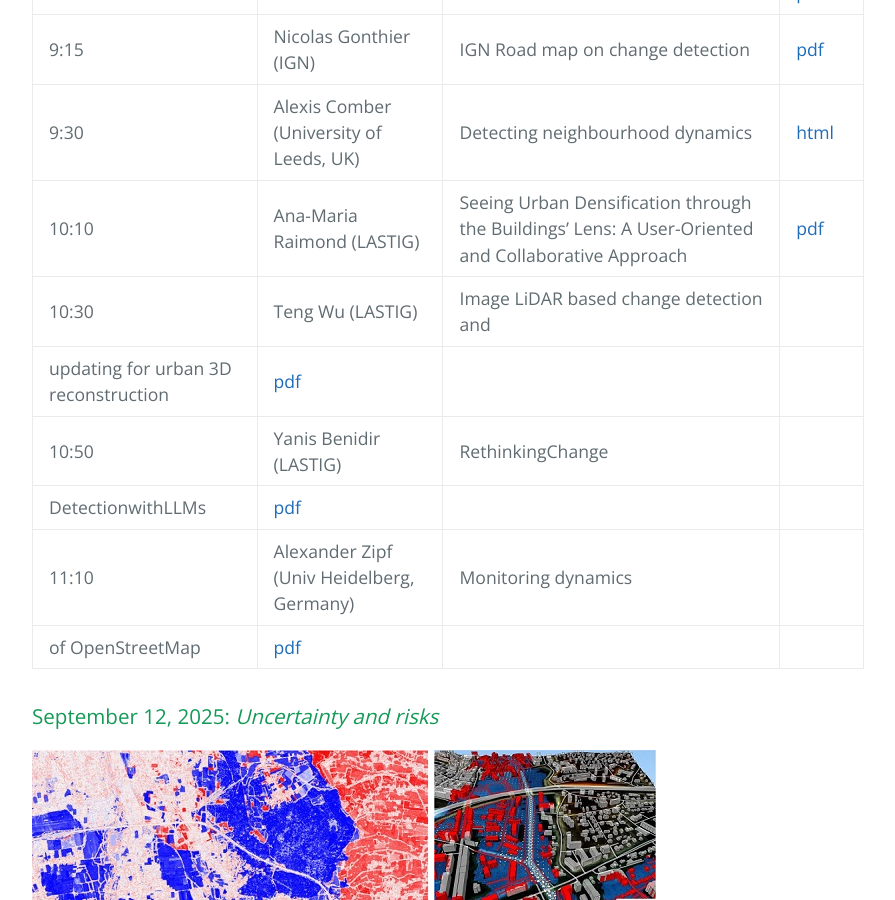
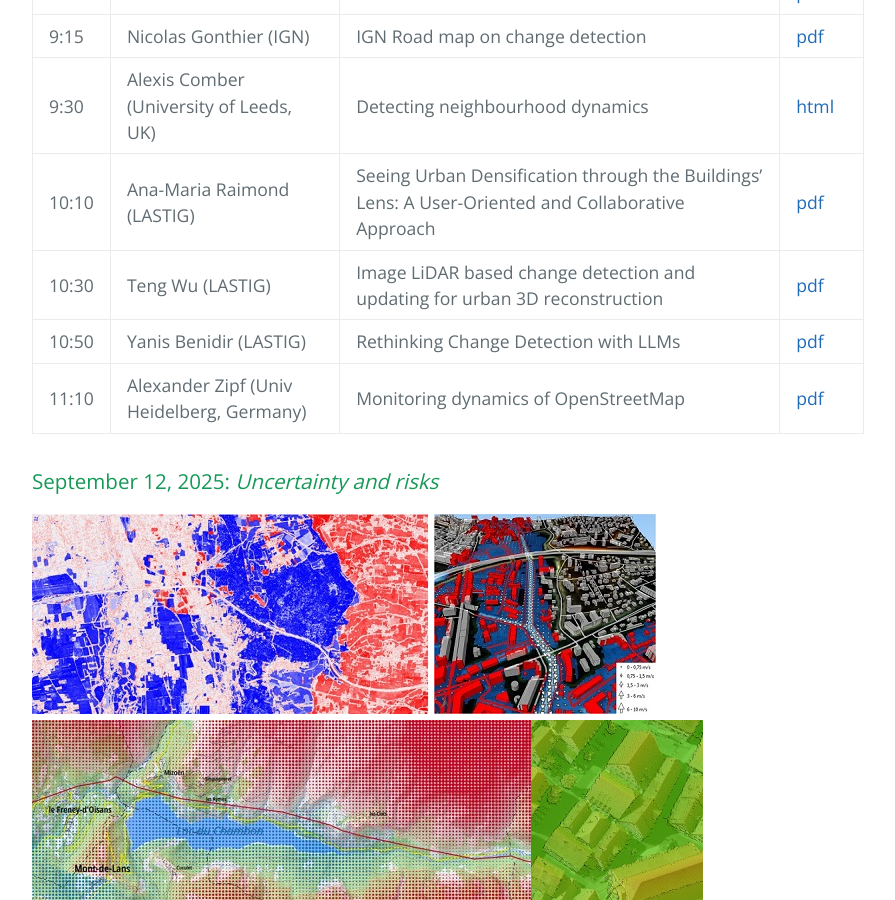
Before and after one commit to umrlastig/seminars, a Jekyll site: the page built from past.md, in a window 1280 px wide and 900 px high, scrolled down 1002 px. Shown: the whole window, without its empty margins (192-1087 px from the left). Built offline with Jekyll 4.4.1, drawn with Linux system fonts in a browser that asks for light colours.

Commit message:
Update past.md

```diff
--- a/past.md
+++ b/past.md
@@ -20,12 +20,9 @@ All information about past LASTIG seminars is provided here.
 | 9:15  | Nicolas Gonthier (IGN)|IGN Road map on change detection | [pdf](documents/SemThematique_Gonthier16012026.pdf)   |
 | 9:30  | Alexis Comber (University of Leeds, UK)  |Detecting neighbourhood dynamics|[html](documents/SemThematique_Comber_16012026.html)   |
 | 10:10 | Ana-Maria Raimond (LASTIG)   |Seeing Urban Densification through the Buildings’ Lens: A User-Oriented and Collaborative Approach| [pdf](documents/SemThematique_Raimond16012026.pdf)   |
-| 10:30 | Teng Wu (LASTIG)      |Image LiDAR based change detection and
-updating for urban 3D reconstruction| [pdf](documents/SemThematique_LASTIG_Wu_16012026.pdf)     |
-| 10:50 | Yanis Benidir (LASTIG) |RethinkingChange
-DetectionwithLLMs| [pdf](documents/SemThematique_Bendir16012026.pdf)   |
-| 11:10 | Alexander Zipf (Univ Heidelberg, Germany)   |Monitoring dynamics
-of OpenStreetMap| [pdf](documents/SemThematique_Zipf16012026.pdf)  |
+| 10:30 | Teng Wu (LASTIG)      |Image LiDAR based change detection and updating for urban 3D reconstruction| [pdf](documents/SemThematique_LASTIG_Wu_16012026.pdf)     |
+| 10:50 | Yanis Benidir (LASTIG) |Rethinking Change Detection with LLMs| [pdf](documents/SemThematique_Bendir16012026.pdf)   |
+| 11:10 | Alexander Zipf (Univ Heidelberg, Germany)   |Monitoring dynamics of OpenStreetMap| [pdf](documents/SemThematique_Zipf16012026.pdf)  |
 
 ### September 12, 2025: _Uncertainty and risks_
 
```
